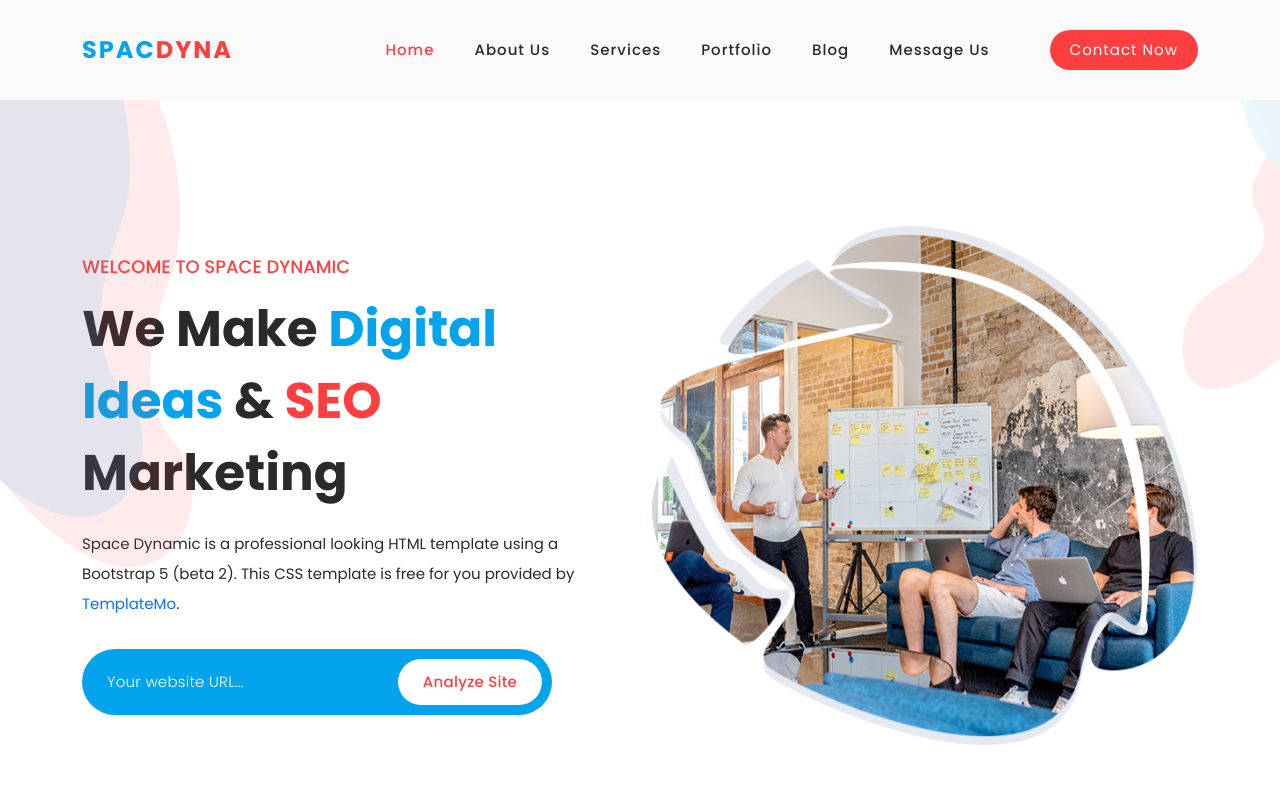
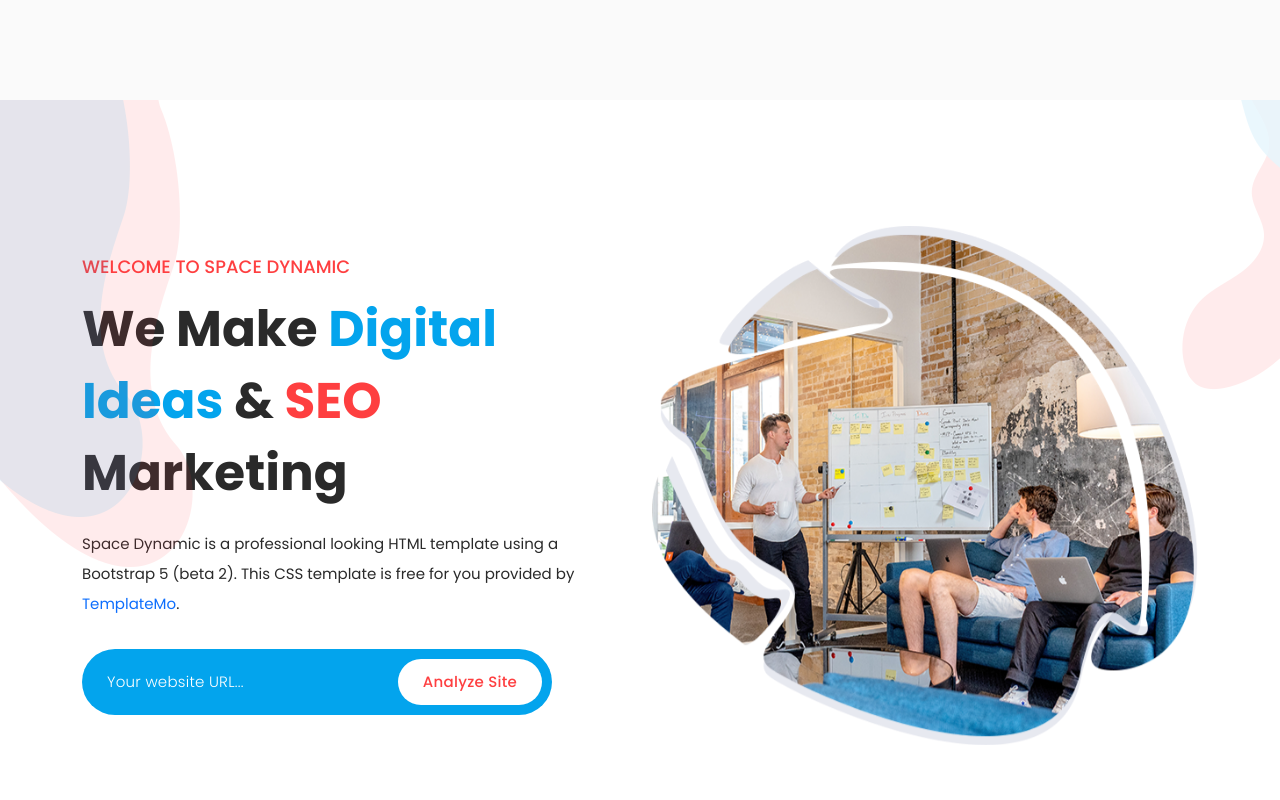
Before and after one commit to angelinkaaa000/-, a plain HTML site: page index.html in a window 1280 px wide. Shown: the top 800 px of the page. Drawn offline with Linux system fonts and the light colour scheme.

Commit message:
Update index.html
      <div class="row">
        <!--
        <div class="col-12">
          <nav class="main-nav">
            <!-- ***** Logo Start ***** -->
            <a href="index.html" class="logo">
              <h4>Spac<span>Dyna</span></h4>
            </a>
            <!-- ***** Logo End ***** -->
            <!-- ***** Menu Start ***** -->
            <ul class="nav">
              <li class="scroll-to-section"><a href="#top" class="active">Home</a></li>
              <li class="scroll-to-section"><a href="#about">About Us</a></li>
              <li class="scroll-to-section"><a href="#services">Services</a></li>
              <li class="scroll-to-section"><a href="#portfolio">Portfolio</a></li>
              <li class="scroll-to-section"><a href="#blog">Blog</a></li>
              <li class="scroll-to-section"><a href="#contact">Message Us</a></li>
              <li class="scroll-to-section"><div class="main-red-button"><a href="#contact">Contact Now</a></div></li>
            </ul>
            <a class='menu-trigger'>
                <span>Menu</span>
            </a>
            <!-- ***** Menu End ***** -->
          </nav>
        </div>




52 cnhjxrf

```diff
--- a/index.html
+++ b/index.html
@@ -47,31 +47,16 @@ https://templatemo.com/tm-562-space-dynamic
   <!-- ***** Header Area Start ***** -->
   <header class="header-area header-sticky wow slideInDown" data-wow-duration="0.75s" data-wow-delay="0s">
     <div class="container">
-      <div class="row">
-        <div class="col-12">
-          <nav class="main-nav">
-            <!-- ***** Logo Start ***** -->
-            <a href="index.html" class="logo">
-              <h4>Spac<span>Dyna</span></h4>
-            </a>
-            <!-- ***** Logo End ***** -->
-            <!-- ***** Menu Start ***** -->
-            <ul class="nav">
-              <li class="scroll-to-section"><a href="#top" class="active">Home</a></li>
-              <li class="scroll-to-section"><a href="#about">About Us</a></li>
-              <li class="scroll-to-section"><a href="#services">Services</a></li>
-              <li class="scroll-to-section"><a href="#portfolio">Portfolio</a></li>
-              <li class="scroll-to-section"><a href="#blog">Blog</a></li>
-              <li class="scroll-to-section"><a href="#contact">Message Us</a></li>
-              <li class="scroll-to-section"><div class="main-red-button"><a href="#contact">Contact Now</a></div></li>
-            </ul>
-            <a class='menu-trigger'>
-                <span>Menu</span>
-            </a>
-            <!-- ***** Menu End ***** -->
-          </nav>
-        </div>
-      </div>
+
+
+
+    </div>
+
+
+
+
+
+
     </div>
   </header>
   <!-- ***** Header Area End ***** -->
```
